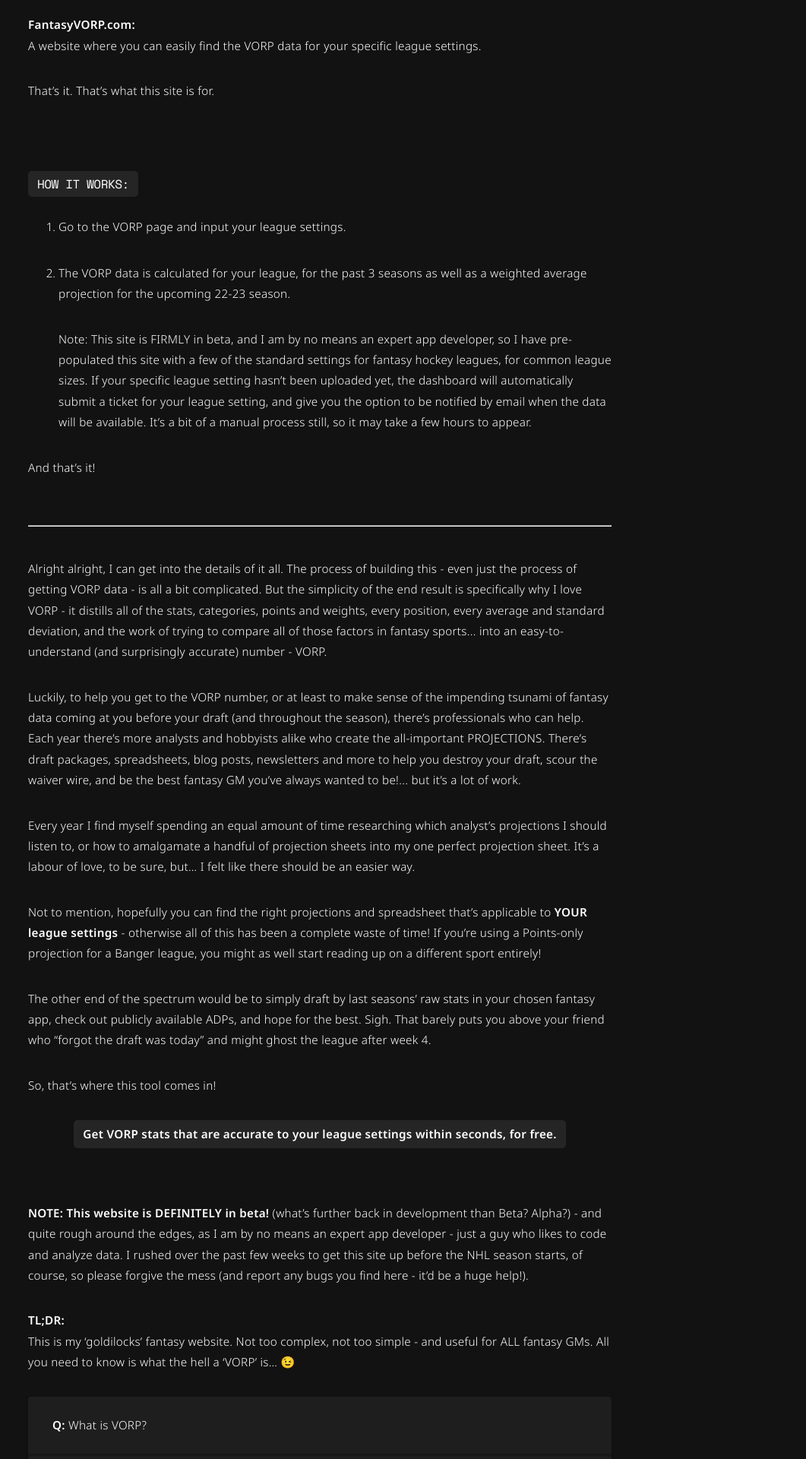
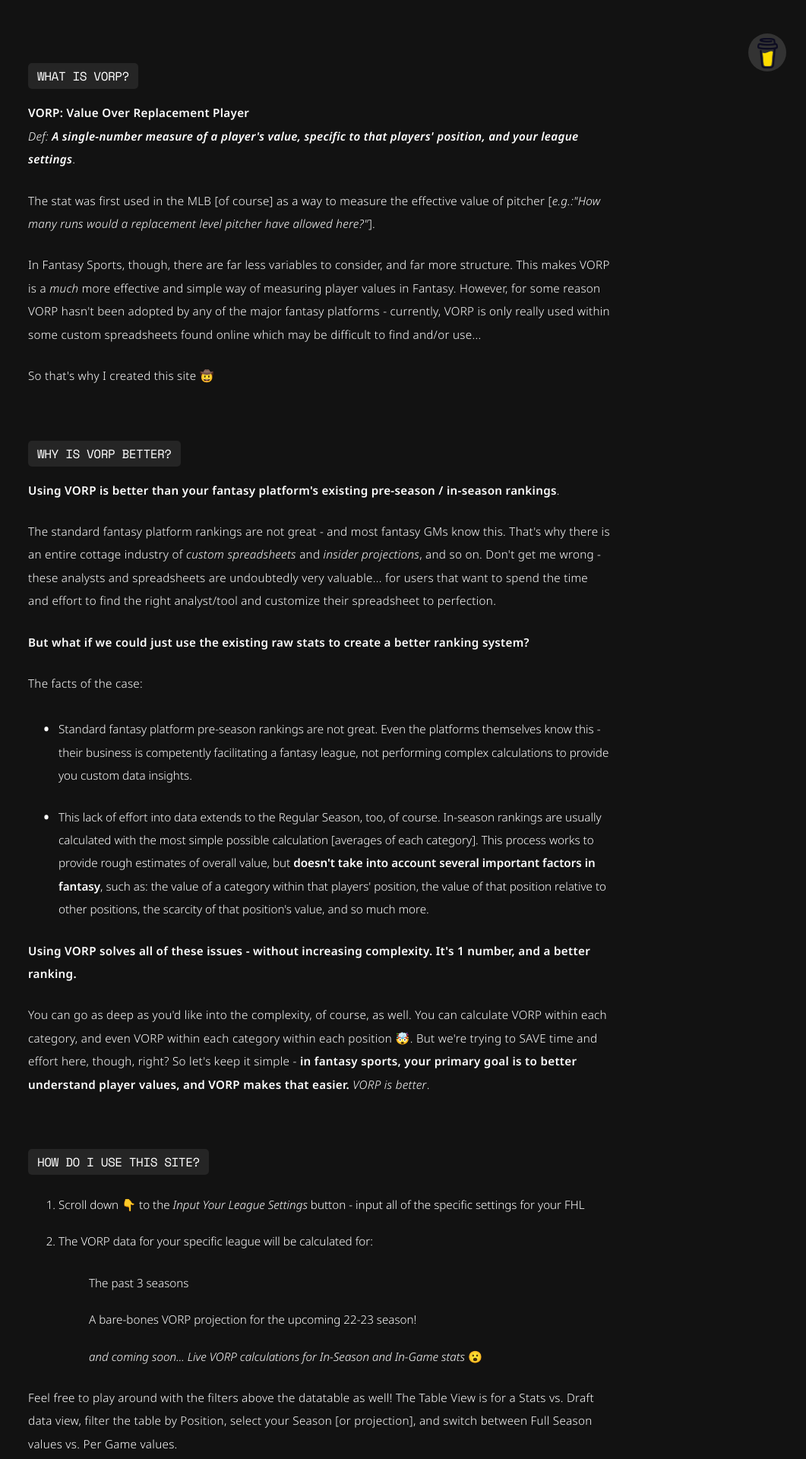
Before and after one commit to DevPelletier/fantasyvorp, a Next.js app: page /how-does-this-work in a window 1280 px wide. Shown: the part 680-2600 px from the top of the page at 76% size, without its empty margins (219-1280 px from the left). Built offline with nearby package versions, Linux system fonts and the light colour scheme.

Commit message:
testing again

```diff
--- a/components/faq.js
+++ b/components/faq.js
@@ -10,7 +10,7 @@
 
 
     return (
-        <section className="copySection">
+        <section className="faq copySection">
             {/* <div className="faq-nav">
                 <Button
                     href="#"
@@ -32,68 +32,67 @@
                 </Button>
             </div> */}
             <h2>An Introduction to FantasyVORP</h2>
-            <h3 className="headingBg">What it is:</h3>
+            <p className="headingBg">
+                <strong>FantasyVORP.com: Get VORP stats that are accurate to your league settings within seconds.</strong> <br /><br />
+                Save time and energy trying to compare fantasy players by comparing a million different raw numbers - use VORP, and get back to winning your league!
+            </p>
+            <br />
+            <hr />
+            <br />
+            <h3 className="headingBg">
+                What is VORP?
+            </h3>
+            <p><strong>VORP: Value Over Replacement Player</strong><br />
+            <em>Def: <strong>A single-number measure of a player&apos;s value, specific to that players' position, and your league settings</strong></em>.</p>
+            <p>The stat was first used in the MLB [of course] as a way to measure the effective value of pitcher [<em>e.g.:"How many runs would a replacement level pitcher have allowed here?"</em>].</p>
+            <p>In Fantasy Sports, though, there are far less variables to consider, and far more structure. This makes VORP is a <em>much</em> more effective and simple way of measuring player values in Fantasy. However, for some reason VORP hasn't been adopted by any of the major fantasy platforms - currently, VORP is only really used within some custom spreadsheets found online which may be difficult to find and/or use...</p>
+            <p>So that's why I created this site 🤠</p>
+            <h3 className="headingBg">
+                Why is VORP better?
+            </h3>
+            <p><strong>Using VORP is better than your fantasy platform&apos;s existing pre-season / in-season rankings</strong>.</p>
+            <p>The standard fantasy platform rankings are not great - and most fantasy GMs know this. That's why there is an entire cottage industry of <em>custom spreadsheets</em> and <em>insider projections</em>, and so on. Don't get me wrong - these analysts and spreadsheets are undoubtedly very valuable... for users that want to spend the time and effort to find the right analyst/tool and customize their spreadsheet to perfection.</p>
+            <p>
+            <strong>But what if we could just use the existing raw stats to create a better ranking system? </strong>
+            </p>
+            <p>The facts of the case:</p>
+            <ul className="withDots">
+            <li>
+                Standard fantasy platform pre-season rankings are not great. Even the platforms themselves know this - their business is competently facilitating a fantasy league, not performing complex calculations to provide you custom data insights.
+            </li>
+            <li>
+                This lack of effort into data extends to the Regular Season, too, of course. In-season rankings are usually calculated with the most simple possible calculation [averages of each category]. This process works to provide rough estimates of overall value, but <strong>doesn't take into account several important factors in fantasy</strong>, such as: the value of a category within that players' position, the value of that position relative to other positions, the scarcity of that position's value, and so much more.
+            </li>
+            </ul>
+            <p><strong>Using VORP solves all of these issues - without increasing complexity. It's 1 number, and a better ranking.</strong></p>
+            <p>You can go as deep as you'd like into the complexity, of course, as well. You can calculate VORP within each category, and even VORP within each category within each position 🤯. But we're trying to SAVE time and effort here, though, right? So let's keep it simple - <strong>in fantasy sports, your primary goal is to better understand player values, and VORP makes that easier.</strong> <em>VORP is better</em>.</p>
 
+            <h3 className="headingBg">
+                How do I use this site?
+            </h3>
+            <ol>
+                <li>Scroll down 👇 to the <em>Input Your League Settings</em> button - input all of the specific settings for your FHL</li>
+                <li>The VORP data for your specific league will be calculated for:
+                    <ul>
+                    <li>The past 3 seasons</li>
+                    <li>A bare-bones VORP projection for the upcoming 22-23 season!</li>
+                    <li><em>and coming soon... Live VORP calculations for In-Season and In-Game stats </em>😮</li>
+                    </ul>
+                </li>
+            </ol>
             <p>
-                <strong>Fantasy:</strong> <br />
-                A fantasy (sport) is a type of game, often played using the Internet, where participants assemble imaginary or virtual teams composed of proxies of real players of a professional sport.
+            Feel free to play around with the filters above the datatable as well! The Table View is for a Stats vs. Draft data view, filter the table by Position, select your Season [or projection], and switch between Full Season values vs. Per Game values.
             </p>
             <p>
-                <strong>&lsquo;VORP&lsquo;: </strong>Value Over Replacement Player
+            PS - If you're interested in that last feature - Live VORP for In-Season and In-Game stats...<br /><Link href="coming-soon">sign up for feature updates here</Link>.
             </p>
-            <p>
-                <strong>FantasyVORP.com:</strong> <br />
-                A website where you can easily find the VORP data for your specific league settings.
+            <p><strong>PLEASE NOTE:</strong> This site is FIRMLY IN BETA!!!, and I am by no means an expert app developer, so I have pre-populated this site with a few of the standard settings for fantasy hockey leagues, for common league sizes. If your specific league setting hasn’t been uploaded yet, the dashboard will automatically submit a ticket for your league setting, and give you the option to be notified by email when the data will be available. It’s a bit of a manual process still, so it may take a few hours to appear.</p>
+            <p className="headingBg"><strong>TL;DR:</strong><br />
+                This is my ‘goldilocks’ fantasy website. Not too complex, not too simple - and hopefully very useful for all levels of fantasy GM. All you need to know is what the hell a ‘VORP’ is… 🥴
             </p>
-            <p>That’s it. That’s what this site is for.</p>
-            <p>&nbsp;</p>
-
-            <h3 className="headingBg">
-                How It Works:
-            </h3>
-            <ol>
-                <li>
-                    <p>Go to the VORP page and input your league settings. </p>
-                </li>
-                <li>
-                    <p>The VORP data is calculated for your league, for the past 3 seasons as well as a weighted average projection for the upcoming 22-23 season.</p>
-                    <p>Note: This site is FIRMLY in beta, and I am by no means an expert app developer, so I have pre-populated this site with a few of the standard settings for fantasy hockey leagues, for common league sizes. If your specific league setting hasn’t been uploaded yet, the dashboard will automatically submit a ticket for your league setting, and give you the option to be notified by email when the data will be available. It’s a bit of a manual process still, so it may take a few hours to appear.</p>
-                </li>
-            </ol>
-            <p>And that’s it!</p>
-
-
 
             <br /><hr /><br />
 
-            <p>
-                Alright alright, I can get into the details of it all. The process of building this - even just the process of getting VORP data - is all a bit complicated. But the simplicity of the end result is specifically why I love VORP - it distills all of the stats, categories, points and weights, every position, every average and standard deviation, and the work of trying to compare all of those factors in fantasy sports... into an easy-to-understand (and surprisingly accurate) number - VORP.
-            </p>
-            <p>
-                Luckily, to help you get to the VORP number, or at least to make sense of the impending tsunami of fantasy data coming at you before your draft (and throughout the season), there’s professionals who can help. Each year there’s more analysts and hobbyists alike who create the all-important PROJECTIONS. There’s draft packages, spreadsheets, blog posts, newsletters and more to help you destroy your draft, scour the waiver wire, and be the best fantasy GM you’ve always wanted to be!... but it’s a lot of work.
-            </p>
-            <p>
-                Every year I find myself spending an equal amount of time researching which analyst’s projections I should listen to, or how to amalgamate a handful of projection sheets into my one perfect projection sheet. It’s a labour of love, to be sure, but… I felt like there should be an easier way.
-            </p>
-            <p>
-                Not to mention, hopefully you can find the right projections and spreadsheet that’s applicable to <strong>YOUR league settings</strong> - otherwise all of this has been a complete waste of time! If you’re using a Points-only projection for a Banger league, you might as well start reading up on a different sport entirely!
-            </p>
-            <p>
-                The other end of the spectrum would be to simply draft by last seasons’ raw stats in your chosen fantasy app, check out publicly available ADPs, and hope for the best. Sigh. That barely puts you above your friend who “forgot the draft was today” and might ghost the league after week 4.
-            </p>
-            <p>
-                So, that’s where this tool comes in!
-            </p>
-            <p className="headingBg centerText">
-                <strong>Get VORP stats that are accurate to your league settings within seconds, for free.</strong>
-            </p>
-            <p>&nbsp;</p>
-            <p>
-                <strong>NOTE: This website is DEFINITELY in beta!</strong> (what’s further back in development than Beta? Alpha?) - and quite rough around the edges, as I am by no means an expert app developer - just a guy who likes to code and analyze data. I rushed over the past few weeks to get this site up before the NHL season starts, of course, so please forgive the mess (and report any bugs you find here - it’d be a huge help!).
-            </p>
-            <p><strong>TL;DR:</strong><br />
-                This is my ‘goldilocks’ fantasy website. Not too complex, not too simple - and useful for ALL fantasy GMs. All you need to know is what the hell a ‘VORP’ is… 😉
-            </p>
 
 
             <Accordion className="accordion">
@@ -102,10 +101,30 @@
             aria-controls="panel1a-content"
             id="panel1a-header"
             >
-                <p><strong>Q:</strong> What is VORP?</p>
+                <p><strong>Q: Ok but what <em>IS</em> VORP!? How is it calculated?</strong></p>
             </AccordionSummary>
             <AccordionDetails>
+            <p>
+                    <strong>A: </strong>Ah, right. Ok, so VORP is based on Z-scores, which is derived from Standard Deviations, which is a mathematical tool that makes it possible to compare and more accurately analyze various large datasets. Easy, right? Ha...</p>
+                    <p>Think of all of the player stats within 1 category, let's take Goals and Centers for this example. <a>1 SD</a> [Standard Deviation] is a standard 'slice' of the '# of Goals' within a given group [Centers, in this case]. So let's say <a>1 SD = 10 goals</a>.</p>
+                    <p>This is where <a>Z-Scores</a> come in. A player's Z-Score is the count of <a>SDs</a> that player is in distance from the <a>average</a> of that category. So let's say, for # of Goals amongst Centers, the <a>average = 15</a>. PlayerX is a Center that had <strong>25 Goals</strong> last year.</p><p>Therefore, PlayerX has a <a>Z-Score of 1.0 in Goals, amongst Centers</a>; he is +1.0 SD from the average.</p>
+                    <p>Essentially, the process is:
+                </p>
+                <ol>
+                    <li>
+                        Take your league settings (and league size) to calculate the replacement level and relevant population, as well as relevant categories and point values
+                    </li>
+                    <li>
+                        Separate the population into relevant clusters and calculate Averages, Standard Deviations, and Z-Scores for every category, for every player, for every position.
+                    </li>
+                    <li>
+                        Adjust the Z-scores to the league-specific replacement level (so that “0” VORP is exactly at the replacement level for each category, for each position, and for the league overall.
+                    </li>
+                </ol>
                 <p>
+                    If you’re a fantasy nerd like myself, Z-Scores are the holy grail of fantasy sports, and have been for quite some time. VORP is just a way to normalize Z-Scores into a number that is more relevant to the dataset 👌.
+                </p>
+                {/* <p>
                     <strong>A: </strong>Great question. VORP is a measure of how much a player contributes to your fantasy team in comparison to a replacement-level player. Finding the ‘replacement-level’ depends on how ‘big’ your league is.
                 </p>
                 <p>
@@ -119,7 +138,7 @@
                 </p>
                 <p>
                     Example 2: Leon Draisaitl is designated (C, LW). In standard leagues, he is probably the most valuable LW (LW-1), but is also probably only the 3rd most valuable C (C-3), behind McDavid and Matthews. His VORP number for C and for LW will be different, because we are only comparing Leon with LWs for his LW VORP, and Cs for his C VORP. This way, you can get a great idea of a players’ ACTUAL value given their positional capabilities. Instead of comparing every position to each other and wondering what the significance of any stat is, the VORP reveals actual, specific value, instantly. The magic of VORP!
-                </p>
+                </p> */}
             </AccordionDetails>
         </Accordion>
 
@@ -129,7 +148,7 @@
             aria-controls="panel1a-content"
             id="panel1a-header"
             >
-                <p><strong>Q:</strong> How do you calculate the projections?</p>
+                <p><strong>Q: How do you calculate the projections?</strong></p>
             </AccordionSummary>
             <AccordionDetails>
                 <p>
@@ -150,7 +169,7 @@
             aria-controls="panel1a-content"
             id="panel1a-header"
             >
-                <p><strong>Q:</strong> How accurate are these projections, then?</p>
+                <p><strong>Q: How accurate are these projections, then?</strong></p>
             </AccordionSummary>
             <AccordionDetails>
                 <p>
@@ -167,25 +186,15 @@
             aria-controls="panel1a-content"
             id="panel1a-header"
             >
-                <p><strong>Q:</strong> Okay, but what really <strong>IS</strong> VORP?! (How is VORP calculated?)</p>
+                <p><strong>Q: Why is X player ranked so high? Why are Y positions ranked so low? What is this!?</strong></p>
             </AccordionSummary>
             <AccordionDetails>
                 <p>
-                    <strong>A: </strong>Ah, right. Ok, so VORP is based on Z-scores, which is based on Standard Deviations, which is a mathematical tool that makes it possible to compare and more accurately analyze various large datasets. Essentially, the process is:
+                    <strong>A: </strong>I don’t know, man, I  just crunch the numbers.
                 </p>
-                <ol>
-                    <li>
-                        Take your league settings (and league size) to calculate the replacement level and relevant population, as well as relevant categories and point values
-                    </li>
-                    <li>
-                        Separate the population into relevant clusters and calculate Averages and Z-Scores for every category, for every player, for every position.
-                    </li>
-                    <li>
-                        Adjust the Z-scores to the league-specific replacement level (so that “0” VORP is exactly at the replacement level for each category, for each position, and for the league overall.
-                    </li>
-                </ol>
                 <p>
-                    If you’re a fantasy nerd like myself, Z-Scores are the holy grail of fantasy sports, and have been for quite some time. VORP is just a way to normalize Z-Scores into a number that is more relevant to the dataset 👌.
+                    In all seriousness, VORP usually reveals a few trends in the rankings that you may not have seen previously. For example, Defence may be much MORE valuable than you thought, Goalies could be much LESS valuable than you thought, and so on. Often, Goalies are less valuable than expected, simply because they apply to fewer categories. However, the PS [Positional Scarcity] column gives context to each position as well, so hopefully that will help you adjust in your drafts.</p>
+                    <p>This all depends on your league settings, of course. If you disagree with the projections, that’s fair! Simply take the projections and make your changes as you see fit - that’s the fun part!
                 </p>
             </AccordionDetails>
         </Accordion>
@@ -195,24 +204,7 @@
             aria-controls="panel1a-content"
             id="panel1a-header"
             >
-                <p><strong>Q:</strong>  Why is X player ranked so high? Why are Y positions ranked so low? What is this!?</p>
-            </AccordionSummary>
-            <AccordionDetails>
-                <p>
-                    <strong>A: </strong>I don’t know, man, I  just crunch the numbers.
-                </p>
-                <p>
-                    In all seriousness, VORP usually reveals a few trends in the rankings that you may not have seen previously. For example, Defence may be much MORE valuable than you thought, Goalies could be much LESS valuable than you thought, and so on. This all depends on your league settings. If you disagree with the projections, that’s fair! Simply take the projections and make your changes as you see fit - that’s the fun part!
-                </p>
-            </AccordionDetails>
-        </Accordion>
-        <Accordion className="accordion">
-            <AccordionSummary
-            // expandIcon={<ExpandMoreRoundedIcon />}
-            aria-controls="panel1a-content"
-            id="panel1a-header"
-            >
-                <p><strong>Q:</strong> Why doesn’t your site have X feature? Can you add it?</p>
+                <p><strong>Q: Why doesn’t your site have X feature? Can you add it?</strong></p>
             </AccordionSummary>
             <AccordionDetails>
                 <p>
@@ -229,7 +221,7 @@
             aria-controls="panel1a-content"
             id="panel1a-header"
             >
-                <p><strong>Q:</strong> Will this be available for other sports?</p>
+                <p><strong>Q: Will this be available for other sports?</strong></p>
             </AccordionSummary>
             <AccordionDetails>
                 <p>
--- a/pages/how-does-this-work.js
+++ b/pages/how-does-this-work.js
@@ -12,7 +12,7 @@
 
 export default function Page() {
 
-    let headlineText = "How does this work?"
+    let headlineText = "FAQs and less-F-AQs"
 
     return (
         <div className={styles.container}>
--- a/styles/_typography.scss
+++ b/styles/_typography.scss
@@ -45,12 +45,26 @@
   font-size: 0.95rem;
   letter-spacing: 0.3px;
   font-weight: 300;
-  line-height: 180%;
-  margin: 12px 0 32px;
+  line-height: 200%;
+  margin: 12px 0 24px;
 
 }
 
-p > a {
+ul.withDots {
+  li::before {
+    content: "•";
+    color: white;
+    display: inline-block;
+    width: 1em;
+    margin-left: -1em;
+    font-size: 2rem;
+    position: relative;
+    top: 6px;
+    left: 10px;
+  }
+}
+
+p > a, .tableLegend li > a {
   background-color: $dark-overlay-3;
   padding: 2px 6px;
   font-weight: 500;
@@ -91,6 +105,7 @@
 a.btn {
   height: inherit;
   width: inherit;
+  line-height: 150%;
   @include centerAll;
 }
 
--- a/styles/globals.scss
+++ b/styles/globals.scss
@@ -95,19 +95,17 @@
 
 
 .buymeacoffee {
-  @include centerAll;
-  // position: fixed;
-  // bottom: 0;
-  // right: 0;
-  // margin: auto 3% 8% auto;
-  margin: 32px auto 32px auto;
+  // @include centerAll;
+  position: fixed;
+  bottom: 2vw;
+  right: 2vw;
 
   border-radius: 100px;
   background: $dark-overlay-4;
-  height: 65px;
-  width: 65px;
+  height: 50px;
+  width: 50px;
   padding: 8px;
-  z-index: 99;
+  z-index: 9;
   cursor: pointer;
   transition: all 0.2s ease-out;
 
@@ -116,8 +114,9 @@
   }
 
   .img-container {
-    height: calc(65px - 8px*2);
-    width: calc(65px - 8px*2);
+    height: 40px;
+    position: relative;
+    top: -2px;
   }
 
   img {
@@ -246,6 +245,20 @@
 
 h1.logoFont {
   cursor: pointer;
+}
+
+.tableLegend {
+  p {
+    font-size: 0.8rem;
+    margin: 0;
+  }
+  ul li {
+    font-size: 0.8rem;
+    margin-bottom: 0;
+  }
+  ul {
+    margin: 0 0 16px;
+  }
 }
 
 
@@ -486,6 +499,8 @@
 
 }
 
+
+
 // MUI styles (these are overlaid outside of the form)
 ul.MuiList-root, .MuiAutocomplete-popper { // Autocomplete styling doesn't work :(
   border: 1px solid $grey-01;
@@ -720,12 +735,21 @@
 section.faq {
   width: 60vw;
   min-width: 300px;
-  max-width: 900px;
+  max-width: 800px;
+
+  h3.headingBg {
+    margin-top: 70px;
+  }
 }
 
 .MuiAccordion-root {
-  background-color: $dark-overlay-1 !important;
+  background-color: $dark-overlay-3 !important;
   color: $white-01 !important;
+}
+
+.MuiCollapse-root {
+  background-color: $dark-bg;
+  border: 1px solid $grey-01;
 }
 
 .MuiAccordionSummary-content {
@@ -827,18 +851,6 @@
       li {
         font-size: 0.82rem;
         margin-bottom: 12px;
-
-        &::before {
-          content: "•";
-          color: white;
-          display: inline-block;
-          width: 1em;
-          margin-left: -1em;
-          font-size: 2rem;
-          position: relative;
-          top: 6px;
-          left: 10px;
-        }
       }
     }
     ol li {
```
Also changed, not shown: components/layout/navbar.js (+6 -6 lines), pages/index.js (+49 -23 lines), components/getPlayerData.js.
